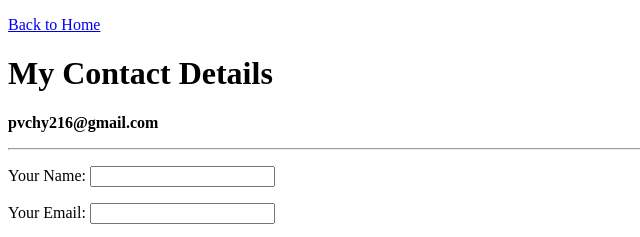
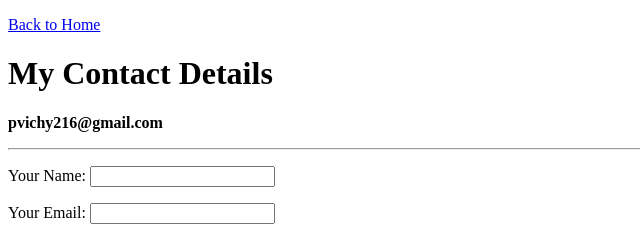
Before and after one commit to pvichy/cv, a plain HTML site: page contact-me.html in a window 1280 px wide. Shown: the top 237 px of the page, 0-640 px from the left. Drawn offline with Linux system fonts and the light colour scheme.

Commit message:
Update contact-me.html

```diff
--- a/contact-me.html
+++ b/contact-me.html
@@ -9,7 +9,7 @@
 		   <a href="https://pvichy.github.io/cv/">Back to Home</a>
 		</p>
 	   <h1>My Contact Details</h1>
-		<p><strong>pvchy216@gmail.com</strong></p>
+		<p><strong>pvichy216@gmail.com</strong></p>
 		<hr>
 		<form action="mailto:pvichy216@gmail.com" method="post" enctype="text/plain">
          <p>
```
